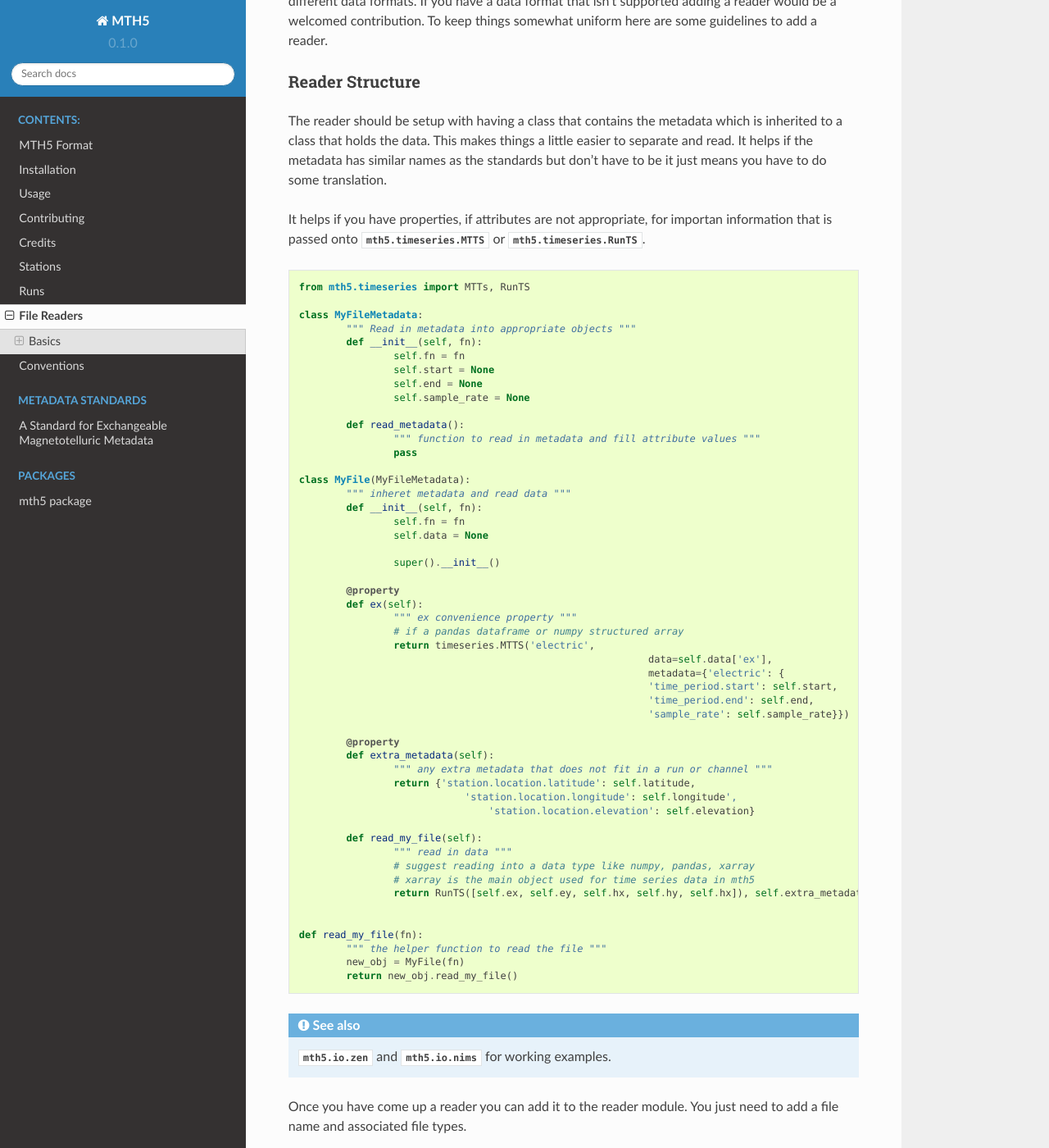
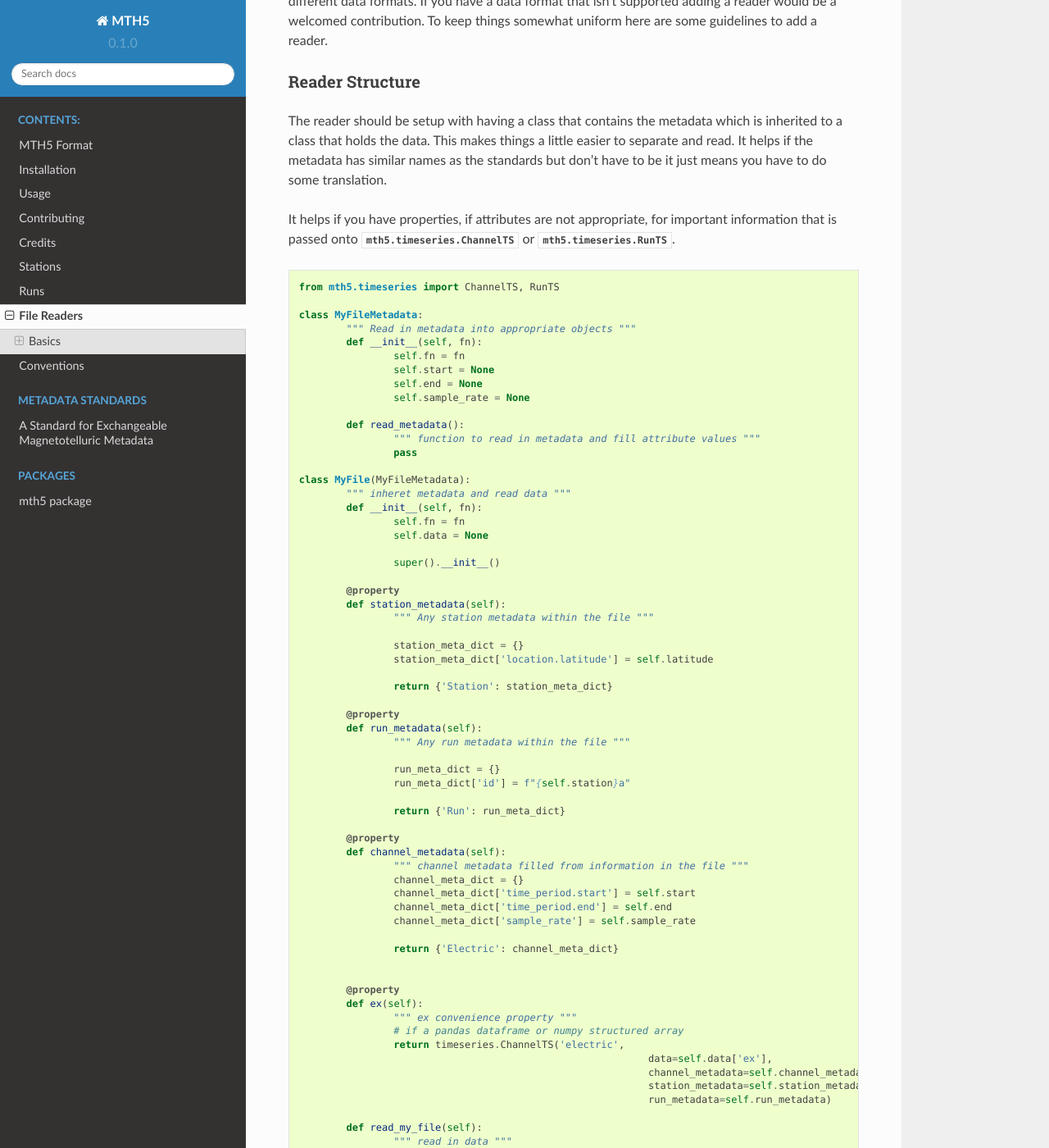
Before and after one commit to kujaku11/mth5, a Sphinx documentation site: the page built from docs/source/file_readers.rst, in a window 1280 px wide and 1400 px high, scrolled down 1063 px. Shown: the whole window at 82% size. Built offline with Sphinx 7.4.7 and the Read the Docs theme 2.0.0, drawn with Linux system fonts in a browser that asks for light colours; formulas are drawn with MathJax 3; the version number is read from the project's files by our own code; some of the changed text lies outside the part shown.

Commit message:
updated reader documentation

```diff
--- a/docs/source/file_readers.rst
+++ b/docs/source/file_readers.rst
@@ -12,8 +12,8 @@
 There is a generic reader that is loaded when MTH5 is imported called `read_file`. It will pick the correct reader based on the file extension or if the extension is ambiguous the user can input the specific file type.
 
 >>> import mth5
->>> run_obj, extra_metadata = mth5.read_file(r"/home/mt_data/mt001.bin")
->>> run_obj, extra_metadata = mth5.read_file(r"/home/mt_data/mt001.bin", file_type='nims')
+>>> run_obj = mth5.read_file(r"/home/mt_data/mt001.bin")
+>>> run_obj = mth5.read_file(r"/home/mt_data/mt001.bin", file_type='nims')
 
 This will currently read in the following file types:
 
@@ -21,11 +21,11 @@
 	File Structure  MTH5 Key   File Types    Returns
 	=============== ========== ============= =============
 	NIMS            nims       [.bin, .bnn]  RunTS
-	Zonge Z3D       zen        [.z3d]        MTTS
+	Zonge Z3D       zen        [.z3d]        ChannelTS
 	USGS ASCII      usgs_ascii [.asc, .gzip] RunTS
 	=============== ========== ============= =============
 
-NIMS and USGS ASCII will return a :class:`mth5.timeseries.RunTS` object and Zonge Z3D returns a :class:`mth5.timeseries.MTTS` object.  The return type depends on the structure of the file.  NIMS records each channel in a single block of data, so all channels are in a single file.  Whereas, Z3D files are for a single channel.  It might make sense in to return the same data type, but for now this is the way it is.  Also returned are any extra metadata that might not belong to a channel or run.  Specifically, most files have information about location and some other metadata about the station that could be helpful in filling out metadata for the station.
+NIMS and USGS ASCII will return a :class:`mth5.timeseries.RunTS` object and Zonge Z3D returns a :class:`mth5.timeseries.ChannelTS` object.  The return type depends on the structure of the file.  NIMS records each channel in a single block of data, so all channels are in a single file.  Whereas, Z3D files are for a single channel.  It might make sense in to return the same data type, but for now this is the way it is.  Also returned are any extra metadata that might not belong to a channel or run.  Specifically, most files have information about location and some other metadata about the station that could be helpful in filling out metadata for the station.
 
 Adding Plugins
 ^^^^^^^^^^^^^^^^
@@ -37,11 +37,11 @@
 
 The reader should be setup with having a class that contains the metadata which is inherited to a class that holds the data.  This makes things a little easier to separate and read.  It helps if the metadata has similar names as the standards but don't have to be it just means you have to do some translation.
 
-It helps if you have properties, if attributes are not appropriate, for importan information that is passed onto :class:`mth5.timeseries.MTTS` or :class:`mth5.timeseries.RunTS`.
+It helps if you have properties, if attributes are not appropriate, for important information that is passed onto :class:`mth5.timeseries.ChannelTS` or :class:`mth5.timeseries.RunTS`.
 
 .. code-block:: python
 
-	from mth5.timeseries import MTTs, RunTS
+	from mth5.timeseries import ChannelTS, RunTS
 
 	class MyFileMetadata:
 		""" Read in metadata into appropriate objects """
@@ -64,28 +64,49 @@
 			super().__init__()
 
 		@property
+		def station_metadata(self):
+			""" Any station metadata within the file """
+
+			station_meta_dict = {}
+			station_meta_dict['location.latitude'] = self.latitude
+
+			return {'Station': station_meta_dict}
+
+		@property
+		def run_metadata(self):
+			""" Any run metadata within the file """
+
+			run_meta_dict = {}
+			run_meta_dict['id'] = f"{self.station}a"
+
+			return {'Run': run_meta_dict}
+
+		@property
+		def channel_metadata(self):
+			""" channel metadata filled from information in the file """
+			channel_meta_dict = {}
+			channel_meta_dict['time_period.start'] = self.start
+			channel_meta_dict['time_period.end'] = self.end
+			channel_meta_dict['sample_rate'] = self.sample_rate
+
+			return {'Electric': channel_meta_dict}
+
+
+		@property
 		def ex(self):
 			""" ex convenience property """
 			# if a pandas dataframe or numpy structured array
-			return timeseries.MTTS('electric',
+			return timeseries.ChannelTS('electric',
 								   data=self.data['ex'],
-								   metadata={'electric': {
-								   'time_period.start': self.start,
-								   'time_period.end': self.end,
-								   'sample_rate': self.sample_rate}})
-
-		@property
-		def extra_metadata(self):
-			""" any extra metadata that does not fit in a run or channel """
-			return {'station.location.latitude': self.latitude,
-				    'station.location.longitude': self.longitude',
-					'station.location.elevation': self.elevation}
+								   channel_metadata=self.channel_metadata,
+								   station_metadata=self.station_metadata,
+								   run_metadata=self.run_metadata)
 
 		def read_my_file(self):
 			""" read in data """
 			# suggest reading into a data type like numpy, pandas, xarray
 			# xarray is the main object used for time series data in mth5
-			return RunTS([self.ex, self.ey, self.hx, self.hy, self.hx]), self.extra_metadata
+			return RunTS([self.ex, self.ey, self.hx, self.hy, self.hx])
 
 
 	def read_my_file(fn):
@@ -106,4 +127,4 @@
 Then you can see if your reader works
 
 >>> import mth5
->>> run, extra = mth5.read_file(r"/home/mt_data/test.dat", file_type='my_file')
+>>> run = mth5.read_file(r"/home/mt_data/test.dat", file_type='my_file')
```
